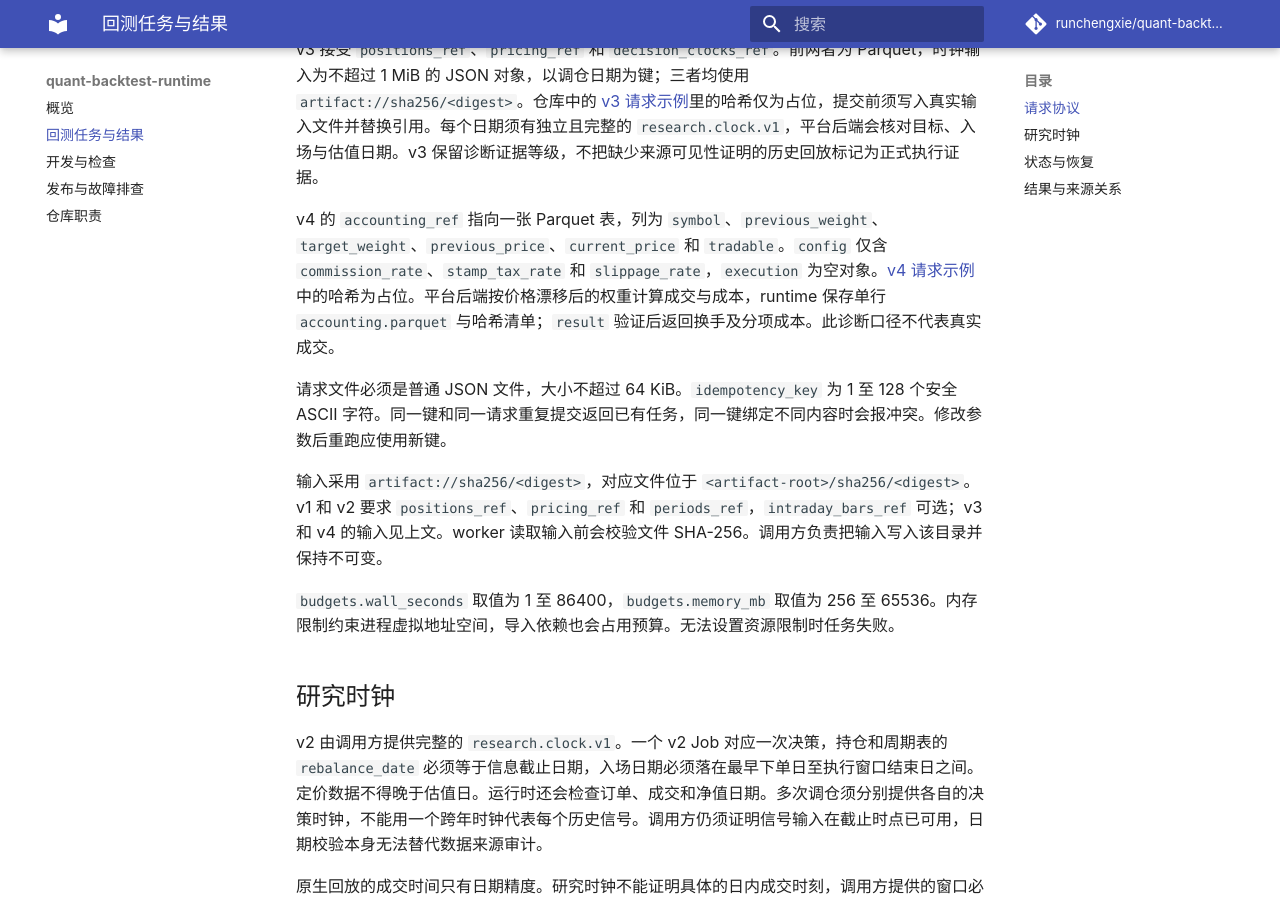
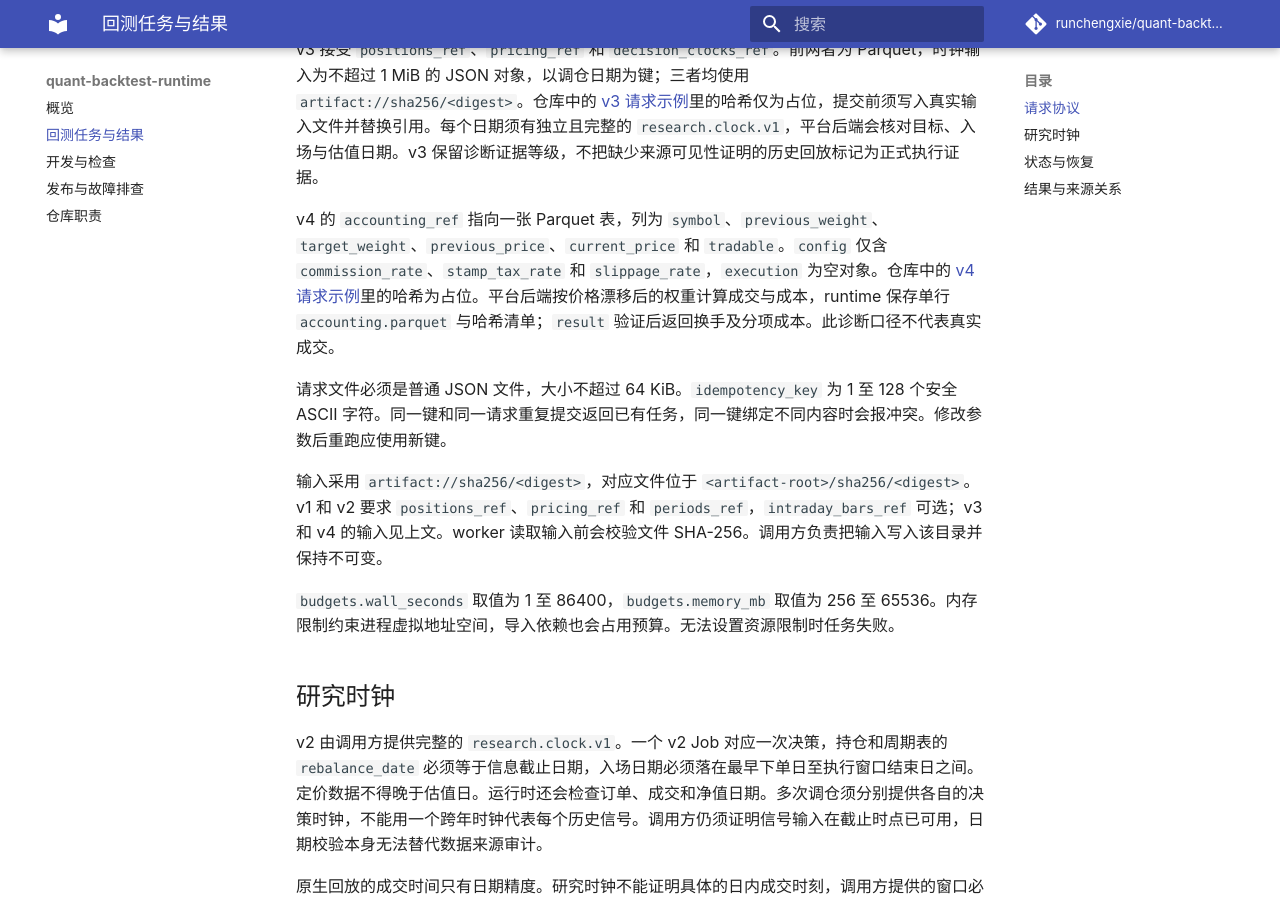
Before and after one commit to runchengxie/quant-backtest-runtime, an MkDocs documentation site: the page built from docs/jobs.md, in a window 1280 px wide and 900 px high, scrolled down 695 px. Built offline with MkDocs 1.6.1 and Material for MkDocs 9.7.7, drawn with Linux system fonts in a browser that asks for light colours; comment, search, counter and statistics services are not loaded.

Commit message:
Link v4 example from strict docs site

```diff
--- a/docs/jobs.md
+++ b/docs/jobs.md
@@ -15,7 +15,7 @@
 
 v3 接受 `positions_ref`、`pricing_ref` 和 `decision_clocks_ref`。前两者为 Parquet，时钟输入为不超过 1 MiB 的 JSON 对象，以调仓日期为键；三者均使用 `artifact://sha256/<digest>`。仓库中的 [v3 请求示例](https://github.com/runchengxie/quant-backtest-runtime/blob/main/examples/request-v3.json)里的哈希仅为占位，提交前须写入真实输入文件并替换引用。每个日期须有独立且完整的 `research.clock.v1`，平台后端会核对目标、入场与估值日期。v3 保留诊断证据等级，不把缺少来源可见性证明的历史回放标记为正式执行证据。
 
-v4 的 `accounting_ref` 指向一张 Parquet 表，列为 `symbol`、`previous_weight`、`target_weight`、`previous_price`、`current_price` 和 `tradable`。`config` 仅含 `commission_rate`、`stamp_tax_rate` 和 `slippage_rate`，`execution` 为空对象。[v4 请求示例](../examples/request-v4.json)中的哈希为占位。平台后端按价格漂移后的权重计算成交与成本，runtime 保存单行 `accounting.parquet` 与哈希清单；`result` 验证后返回换手及分项成本。此诊断口径不代表真实成交。
+v4 的 `accounting_ref` 指向一张 Parquet 表，列为 `symbol`、`previous_weight`、`target_weight`、`previous_price`、`current_price` 和 `tradable`。`config` 仅含 `commission_rate`、`stamp_tax_rate` 和 `slippage_rate`，`execution` 为空对象。仓库中的 [v4 请求示例](https://github.com/runchengxie/quant-backtest-runtime/blob/main/examples/request-v4.json)里的哈希为占位。平台后端按价格漂移后的权重计算成交与成本，runtime 保存单行 `accounting.parquet` 与哈希清单；`result` 验证后返回换手及分项成本。此诊断口径不代表真实成交。
 
 请求文件必须是普通 JSON 文件，大小不超过 64 KiB。`idempotency_key` 为 1 至 128 个安全 ASCII 字符。同一键和同一请求重复提交返回已有任务，同一键绑定不同内容时会报冲突。修改参数后重跑应使用新键。
 
```
